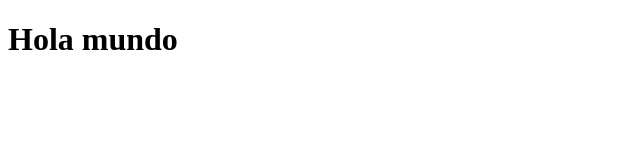
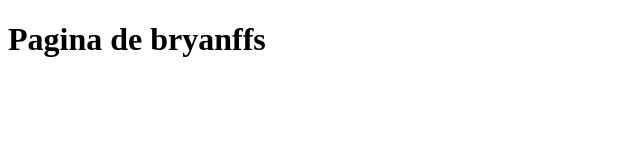
Before and after one commit to Bryanffs1/Bryanffs1.github.io, a plain HTML site: page index.html in a window 1280 px wide. Shown: the whole page, without its empty margins (0-640 px from the left). Drawn offline with Linux system fonts and the light colour scheme.

Commit message:
Actualizacion 1V

```diff
--- a/index.html
+++ b/index.html
@@ -7,6 +7,6 @@
     <title>Bryanffs</title>
 </head>
 <body>
-    <h1>Hola mundo</h1>
+    <h1>Pagina de bryanffs</h1>
 </body>
 </html>
```
